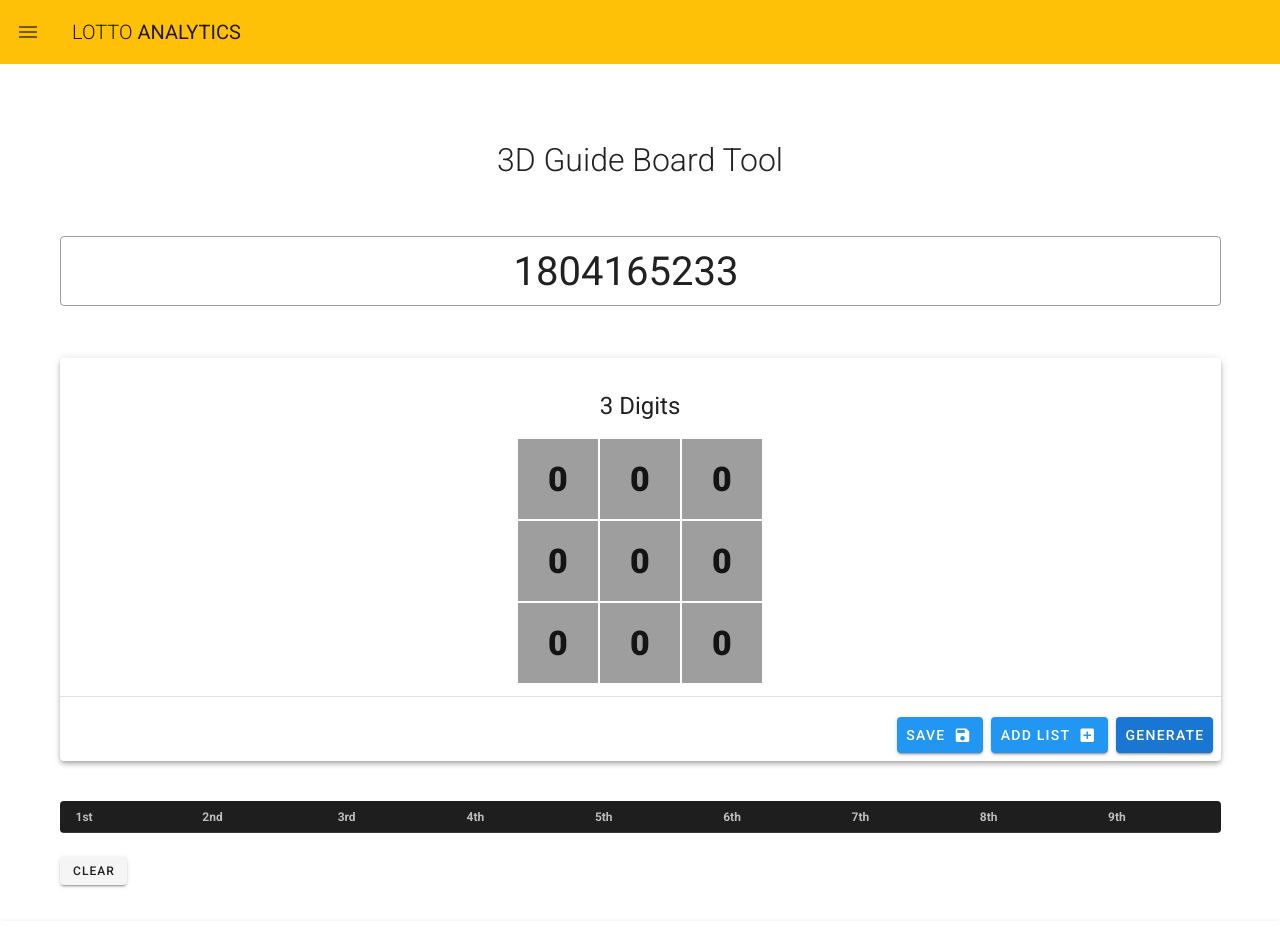
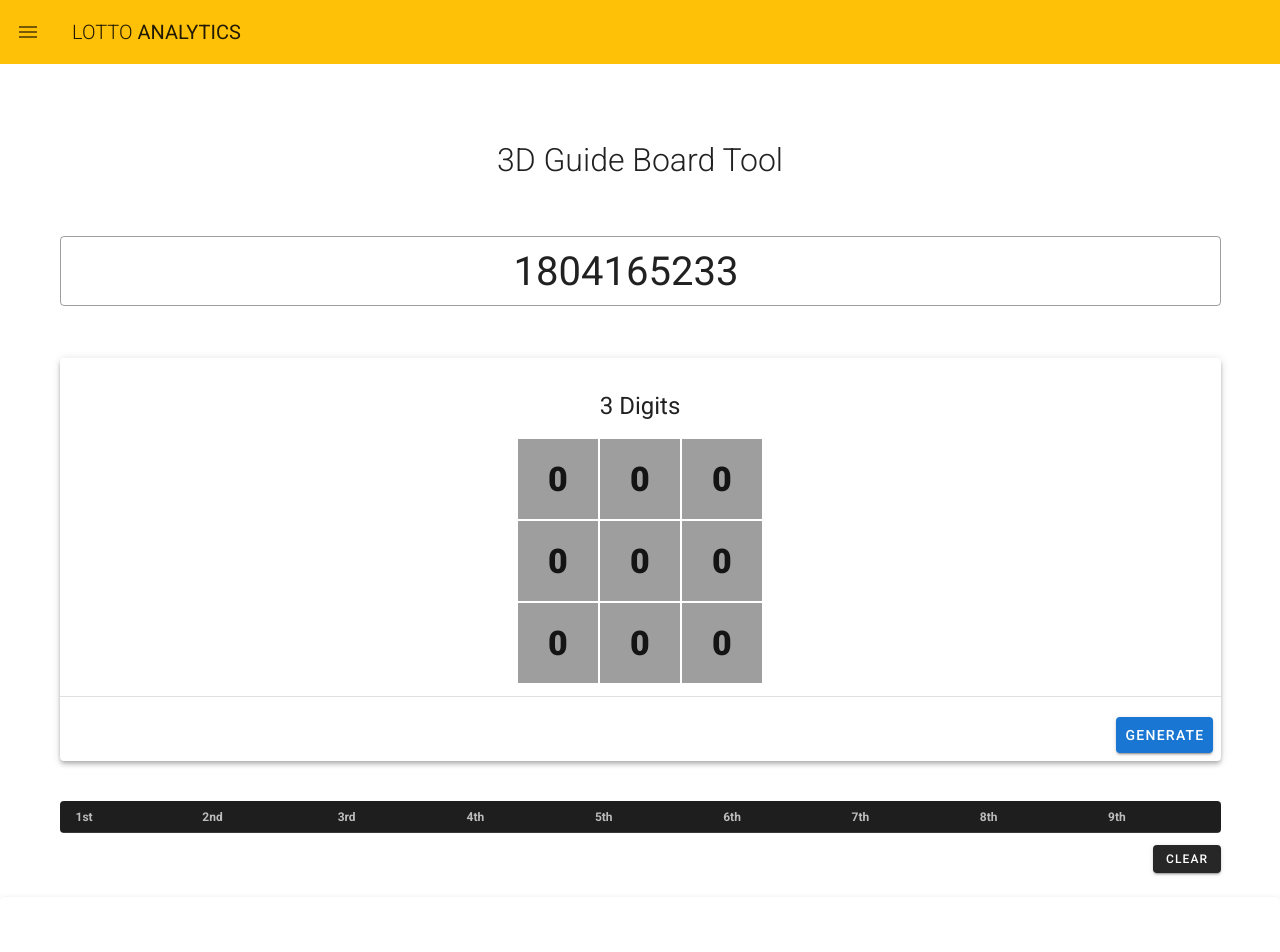
Before and after one commit to jamesjomuad/3d-lotto-analytics, a Vue app: page /#/triple/tools in a window 1280 px wide. Shown: the top 952 px of the page. Built offline with nearby package versions, Linux system fonts and the light colour scheme.

Commit message:
Fix input issues

```diff
--- a/src/components/3digit.vue
+++ b/src/components/3digit.vue
@@ -1,23 +1,17 @@
 <template>
-    <v-card class="pt-4" :elevation="4" :loading="loader">
+    <v-card class="pt-4" :elevation="4" :loading="loader" :disabled="value.disabled">
         <v-card-title class="headline text-center d-block">3 Digits</v-card-title>
 
         <v-card class="tripleGame d-flex justify-center flex-wrap" flat tile max-width="">
-            <v-list-item-avatar v-for="(num,n) in cardData" :key="n" class="m-0" tile size="80" color="grey">
+            <v-list-item-avatar v-for="(num,n) in this.value.output" :key="n" class="m-0" tile size="80" color="grey">
                 <span class="font-weight-black display-1">{{num}}</span>
             </v-list-item-avatar>
         </v-card>
 
         <v-divider class="my-3"></v-divider>
 
-        <v-card-actions>
+        <v-card-actions class="d-flex justify-content-center">
             <v-spacer></v-spacer>
-            <v-btn color="info">
-                Save <v-icon right>mdi-content-save</v-icon>
-            </v-btn>
-            <v-btn color="info">
-                Add List <v-icon right>mdi-plus-box</v-icon>
-            </v-btn>
             <v-btn color="primary" @click="play3D()">Generate</v-btn>
         </v-card-actions>
     </v-card>
@@ -43,11 +37,10 @@ import { eBus } from '../main'
 
 export default {
     name: "threeCard",
-    props: ['value','disabled'],
+    props: ['value'],
     data(){
         return {
             vNumber: "18 04 16 52 33",
-            cardData: [0,0,0,0,0,0,0,0,0],
             loader: false
         }
     },
@@ -64,7 +57,6 @@ export default {
                 }
             }
 
-            this.cardData = output
             this.value.output = output
 
             eBus.$emit('threeCard.play', output)
@@ -73,6 +65,7 @@ export default {
     beforeMount(){
         if(typeof this.value == 'object' && this.value.input){
             this.vNumber = this.value.input
+            this.value.output = [0,0,0,0,0,0,0,0,0]
         }else{
             console.log("ThreeCar! Please provide a v-model.")
         }
--- a/src/views/triple/Tools.vue
+++ b/src/views/triple/Tools.vue
@@ -12,8 +12,8 @@
                         outlined
                         :clearable="true"
                         :rules="[rules.required, rules.counter,rules.isNumber]"
+                        @click:clear="onInputClear()"
                         hide-details="auto"
-                        validate-on-blur
                         placeholder="1804165233"
                         height="70"
                         style="font-size: 40px;"
@@ -23,7 +23,7 @@
             </v-row>
         </template>
 
-        <ThreeCard v-model="cardModel" :disabled="true"/>
+        <ThreeCard v-model="cardModel"/>
 
         <v-simple-table
             dark
@@ -56,7 +56,12 @@
             </template>
         </v-simple-table>
 
-        <v-btn small class="my-6" @click="history=[]">Clear</v-btn>
+        <v-row>
+            <v-col class="ml-auto d-flex">
+                <v-btn small dark class="ml-auto my-3" @click="history=[]">Clear</v-btn>
+            </v-col>
+        </v-row>
+
 
     </v-container>
 </template>
@@ -82,11 +87,20 @@ export default {
             // vNumber: "18 04 16 52 33",
             cardModel: {
                 input: "1804165233",
-                output: null
+                output: null,
+                disabled: false
             },
             rules: {
-                required: value => !!value || 'Required.',
-                counter: value => (value.length <= 10) || 'Max 10 numbers',
+                required: value => {
+                    let isvalid = !!value || 'Required.'
+                    if(!value){
+                        this.cardModel.disabled = true
+                    }else{
+                        this.cardModel.disabled = false
+                    }
+                    return isvalid
+                },
+                counter: value => (value && value.length <= 10) || 'Max 10 numbers',
                 isNumber: value => {
                     return (value > 0) || 'Invalid number.'
                 },
@@ -100,10 +114,9 @@ export default {
         },
     },
     methods:{
-        addHistory(){
+        addHistory(data){
             let tmp = []
-            let output = this.cardModel.output
-
+            let output = data
 
             // Posible box combination
             // Row pattern
@@ -122,12 +135,14 @@ export default {
             tmp.push([output[2],output[5],output[8]])
 
             this.history.push(tmp)
+        },
+        onInputClear(){
+            this.cardModel.output = [0,0,0,0,0,0,0,0,0]
         }
     },
     created(){
         eBus.$on('threeCard.play',(data)=>{
-            this.addHistory()
-            console.log(data)
+            this.addHistory(data)
         })
     }
 }
```
